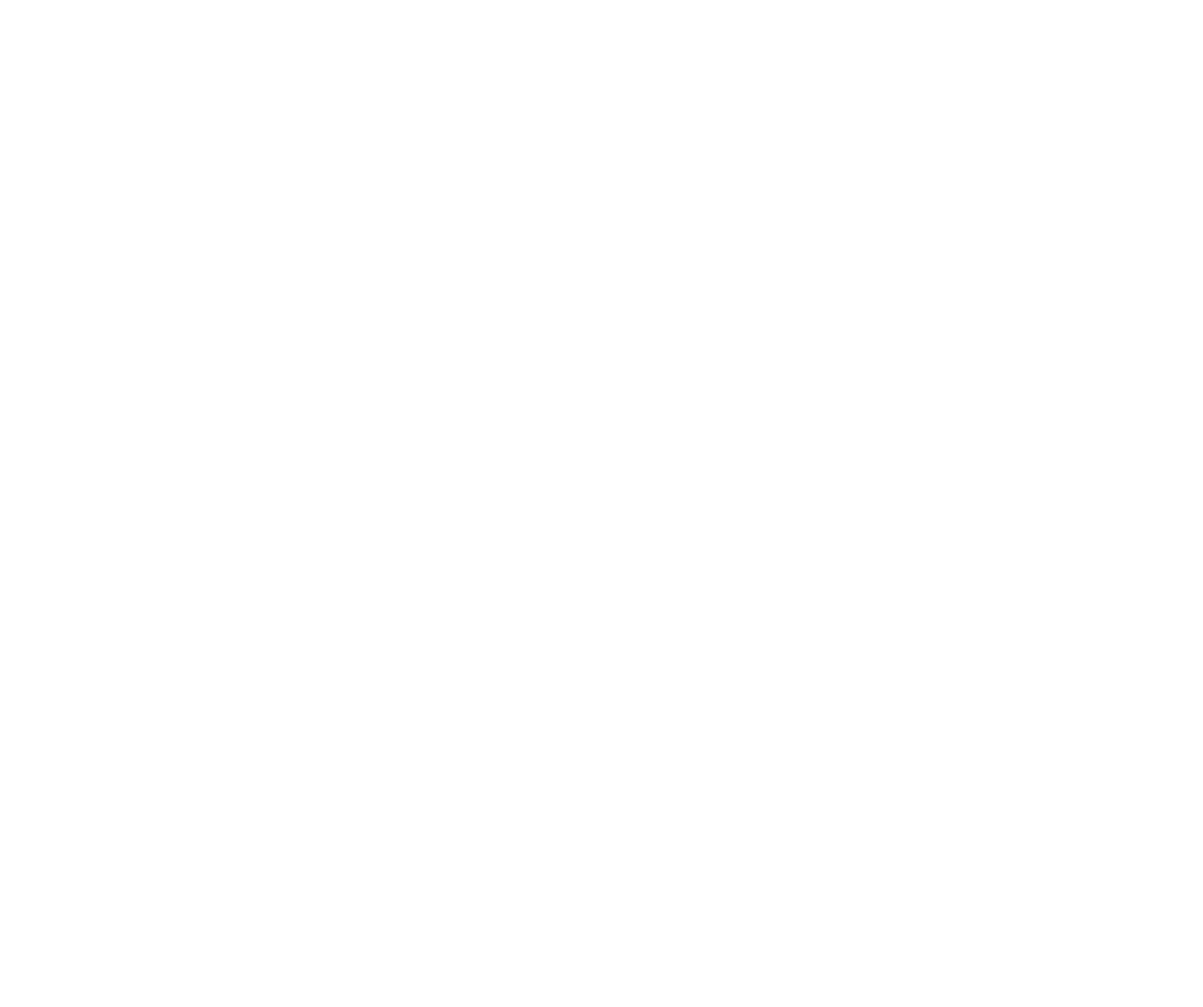
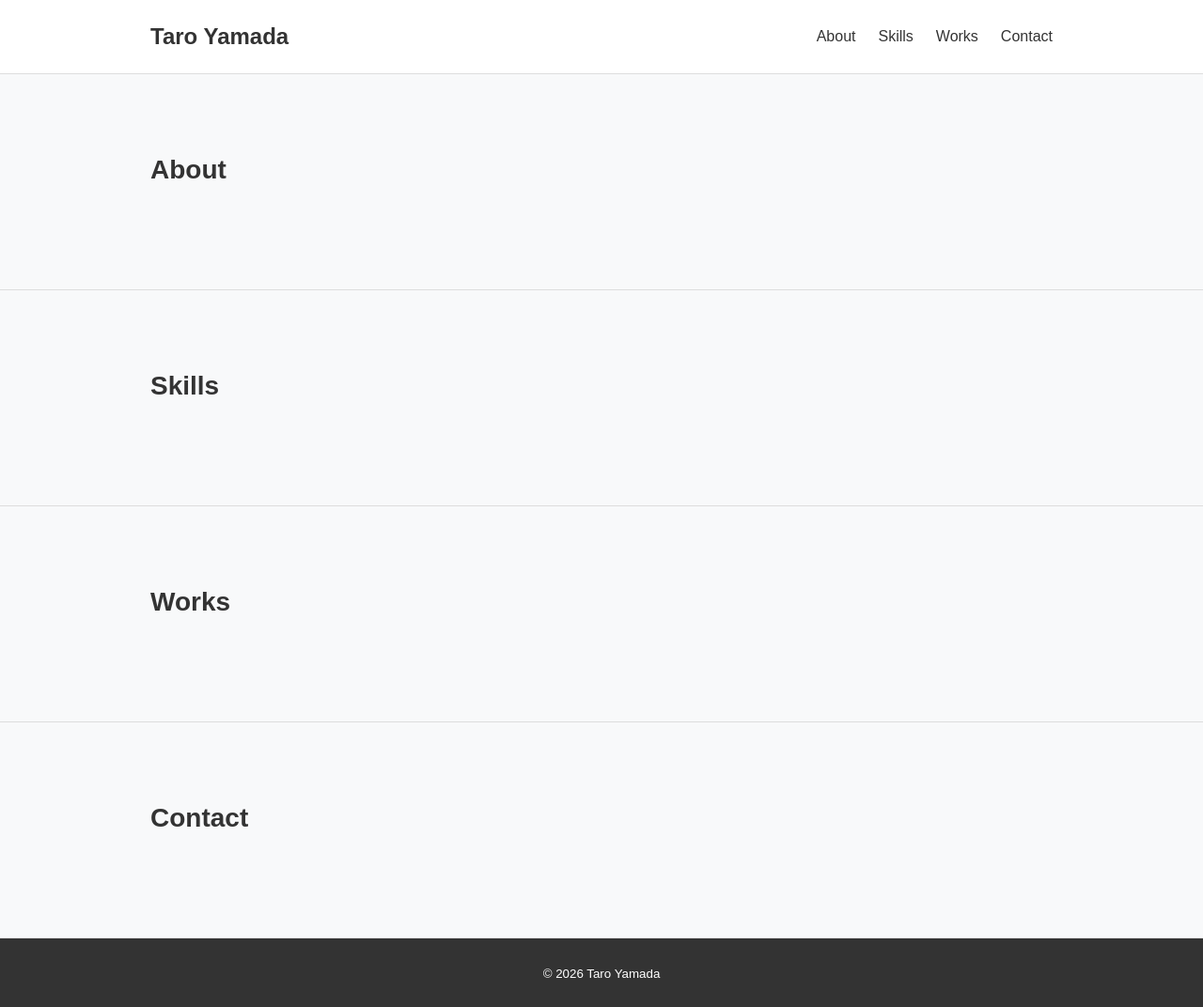
Before and after one commit to gurumesupaiza/sisakuhin, a plain HTML site: page index.html in a window 1280 px wide. Shown: the whole page at 94% size. Before the commit the page ends 800 px from the top, so only its background shows below. Drawn offline with Linux system fonts and the light colour scheme.

Commit message:
Update style and html

```diff
--- a/css/style.css
+++ b/css/style.css
@@ -1 +1,85 @@
-aa
+
+* {
+  margin: 0;
+  padding: 0;
+  box-sizing: border-box;
+}
+
+body {
+  font-family: "Noto Sans JP", sans-serif;
+  color: #333;
+  background-color: #f8f9fa;
+  line-height: 1.6;
+}
+
+.container {
+  width: 90%;
+  max-width: 960px;
+  margin: 0 auto;
+}
+
+.header {
+  background-color: #fff;
+  border-bottom: 1px solid #ddd;
+}
+
+.header__inner {
+  display: flex;
+  justify-content: space-between;
+  align-items: center;
+  padding: 20px 0;
+}
+
+.header__logo {
+  color: #333;
+  font-size: 24px;
+  font-weight: bold;
+  text-decoration: none;
+}
+
+.nav__list {
+  display: flex;
+  gap: 24px;
+  list-style: none;
+}
+
+.nav__list a {
+  color: #333;
+  text-decoration: none;
+}
+
+.nav__list a:hover {
+  color: #007bff;
+}
+
+.section {
+  padding: 80px 0;
+  border-bottom: 1px solid #ddd;
+}
+
+.section__title {
+  font-size: 28px;
+  margin-bottom: 24px;
+}
+
+.footer {
+  background-color: #333;
+  color: #fff;
+  text-align: center;
+  padding: 24px 0;
+}
+
+@media screen and (max-width: 600px) {
+  .header__inner {
+    flex-direction: column;
+    gap: 16px;
+  }
+
+  .nav__list {
+    gap: 16px;
+  }
+
+  .section {
+    padding: 50px 0;
+  }
+}
--- a/index.html
+++ b/index.html
@@ -1,13 +1,60 @@
-<!DOCTYPE html>
 
+<!doctype html>
 <html lang="ja">
 <head>
-<meta charset="UTF-8">
-<meta name="viewport" content="width=device-width, initial-scale=1.0">
-<title>サイト名</title>
-<link rel="stylesheet" href="css/style.css">
+  <meta charset="utf-8">
+  <meta name="viewport" content="width=device-width, initial-scale=1">
+  <title>八文字学園 | Portfolio</title>
+  <link rel="stylesheet" href="css/style.css">
 </head>
 <body>
+  <header class="header">
+    <div class="container header__inner">
+      <a class="header__logo" href="#top">Taro Yamada</a>
+
+      <nav class="nav" aria-label="メインナビゲーション">
+        <ul class="nav__list">
+          <li><a href="#about">About</a></li>
+          <li><a href="#skills">Skills</a></li>
+          <li><a href="#works">Works</a></li>
+          <li><a href="#contact">Contact</a></li>
+        </ul>
+      </nav>
+    </div>
+  </header>
+
+  <main id="main">
+
+    <section class="section" id="about">
+      <div class="container">
+        <h2 class="section__title">About</h2>
+      </div>
+    </section>
+
+    <section class="section" id="skills">
+      <div class="container">
+        <h2 class="section__title">Skills</h2>
+      </div>
+    </section>
+
+    <section class="section" id="works">
+      <div class="container">
+        <h2 class="section__title">Works</h2>
+      </div>
+    </section>
+
+    <section class="section" id="contact">
+      <div class="container">
+        <h2 class="section__title">Contact</h2>
+      </div>
+    </section>
+
+  </main>
+  <footer class="footer">
+    <div class="container">
+      <small>&copy; 2026 Taro Yamada</small>
+    </div>
+  </footer>
 
 </body>
 </html>
```
